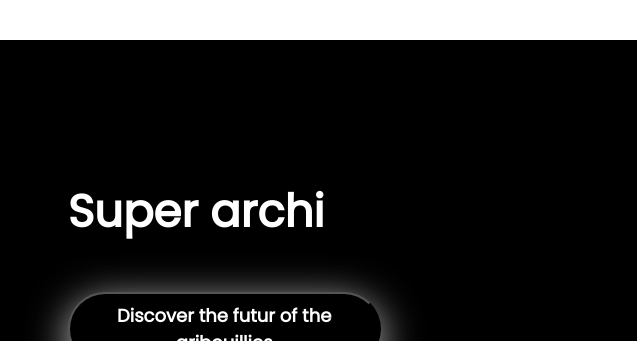
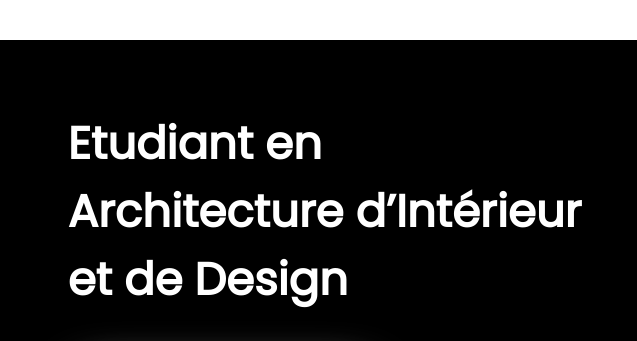
Before and after one commit to Guilhemvnt/book-archi, a plain HTML site: page index.html in a window 1280 px wide. Shown: the part 97-438 px from the top of the page, 0-637 px from the left. Drawn offline with nearby package versions, Linux system fonts and the light colour scheme.

Commit message:
Update index.html

```diff
--- a/index.html
+++ b/index.html
@@ -39,7 +39,7 @@
     <table id="top_part">
         <tr>
             <td id="about" class="animated slideInLeft" style="animation-delay:2s;">
-                <h1 color="white">Super archi</h1>
+                <h1 color="white">Etudiant en Architecture d’Intérieur et de Design</h1>
                 <a href="#work"><button class="btn_one" >Discover the futur of the gribouillies</button><br></a>
                 <table>
                     <tr>
```
